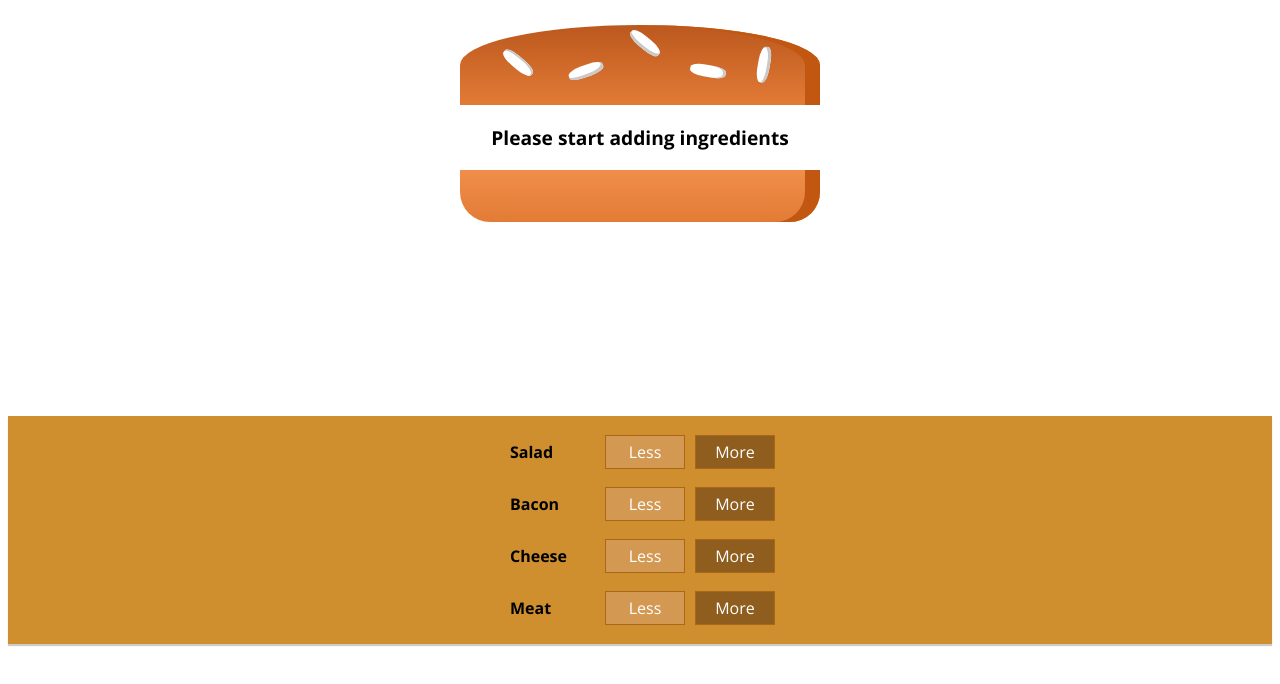
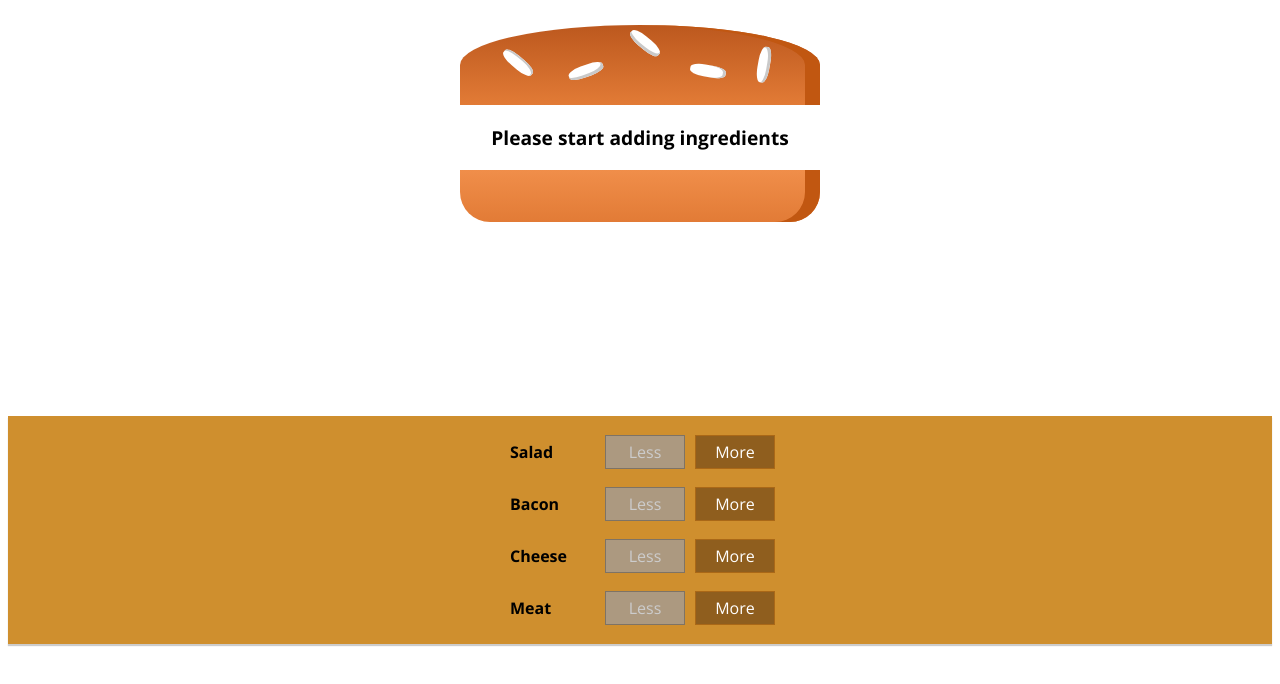
Before and after one commit to TheYogiCoding/BurgerBuilderApp_React, a React app: page / in a window 1280 px wide. Shown: the top 684 px of the page. Built offline with nearby package versions, Linux system fonts and the light colour scheme.

Commit message:
Dynamic adding of burger ingredients. Logic add to controllers for More and Less

```diff
--- a/src/components/BuildControls/BuildControl/BuildControl.js
+++ b/src/components/BuildControls/BuildControl/BuildControl.js
@@ -4,8 +4,16 @@
 const buildControl = (props) => (
   <div className={classes.BuildControl}>
     <div className={classes.Label}>{props.label}</div>
-    <button className={classes.Less}>Less</button>
-    <button className={classes.More}>More</button>
+    <button
+      className={classes.Less}
+      onClick={props.removed}
+      disabled={props.disabled}
+    >
+      Less
+    </button>
+    <button className={classes.More} onClick={props.added}>
+      More
+    </button>
   </div>
 );
 
--- a/src/components/BuildControls/BuildControls.js
+++ b/src/components/BuildControls/BuildControls.js
@@ -12,7 +12,13 @@
 const buildControls = (props) => (
   <div className={classes.BuildControls}>
     {controls.map((ctrl) => (
-      <BuildControl key={ctrl.label} label={ctrl.label} />
+      <BuildControl
+        key={ctrl.label}
+        label={ctrl.label}
+        added={() => props.ingredientAdded(ctrl.type)}
+        removed={() => props.ingredientRemoved(ctrl.type)}
+        disabled={props.disabled[ctrl.type]}
+      />
     ))}
   </div>
 );
--- a/src/components/BurgerBuilder/BurgerBuilder.js
+++ b/src/components/BurgerBuilder/BurgerBuilder.js
@@ -2,6 +2,13 @@
 import Aux from "../hoc/Aux";
 import Burger from "../Burger/Burger";
 import BuildControls from "../BuildControls/BuildControls";
+
+const INGREDIENT_PRICES = {
+  salad: 0.3,
+  cheese: 0.5,
+  meat: 0.7,
+  bacon: 0.7,
+};
 
 class BurgerBuilder extends Component {
   state = {
@@ -11,13 +18,55 @@
       cheese: 0,
       meat: 0,
     },
+    totalPrice: 4,
+  };
+
+  addIngredientHandler = (type) => {
+    const oldCount = this.state.ingredients[type];
+    const updatedCount = oldCount + 1;
+    const updatedIngredients = {
+      ...this.state.ingredients,
+    };
+    updatedIngredients[type] = updatedCount;
+    const priceAddition = INGREDIENT_PRICES[type];
+    const oldPrice = this.state.totalPrice;
+    const newPrice = oldPrice + priceAddition;
+    this.setState({ totalPrice: newPrice, ingredients: updatedIngredients });
+  };
+
+  removeIngredientHandler = (type) => {
+    const oldCount = this.state.ingredients[type];
+    if (oldCount <= 0) {
+      return;
+    }
+    const updatedCount = oldCount - 1;
+    const updatedIngredients = {
+      ...this.state.ingredients,
+    };
+    updatedIngredients[type] = updatedCount;
+    const priceDeduction = INGREDIENT_PRICES[type];
+    const oldPrice = this.state.totalPrice;
+    const newPrice = oldPrice - priceDeduction;
+    this.setState({ totalPrice: newPrice, ingredients: updatedIngredients });
   };
 
   render() {
+    const disableInfo = {
+      ...this.state.ingredients,
+    };
+
+    for (let key in disableInfo) {
+      disableInfo[key] = disableInfo[key] <= 0;
+    }
+
     return (
       <Aux>
         <Burger ingredients={this.state.ingredients} />
-        <BuildControls />
+        <BuildControls
+          ingredientAdded={this.addIngredientHandler}
+          ingredientRemoved={this.removeIngredientHandler}
+          disabled={disableInfo}
+        />
       </Aux>
     );
   }
```
